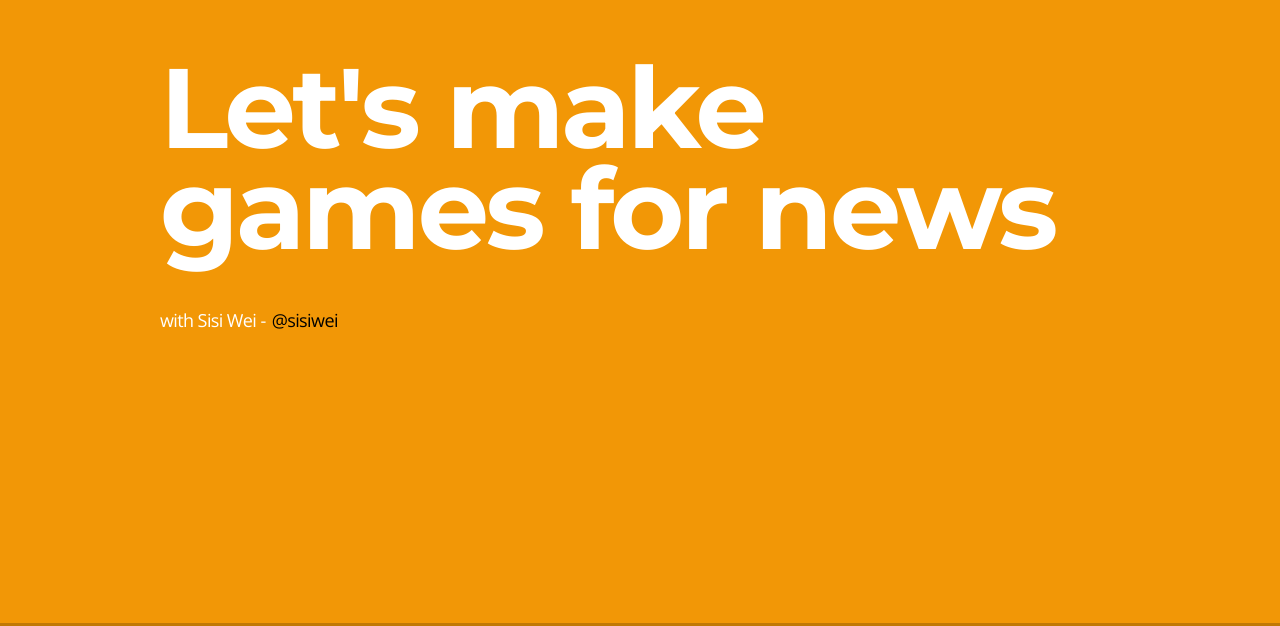
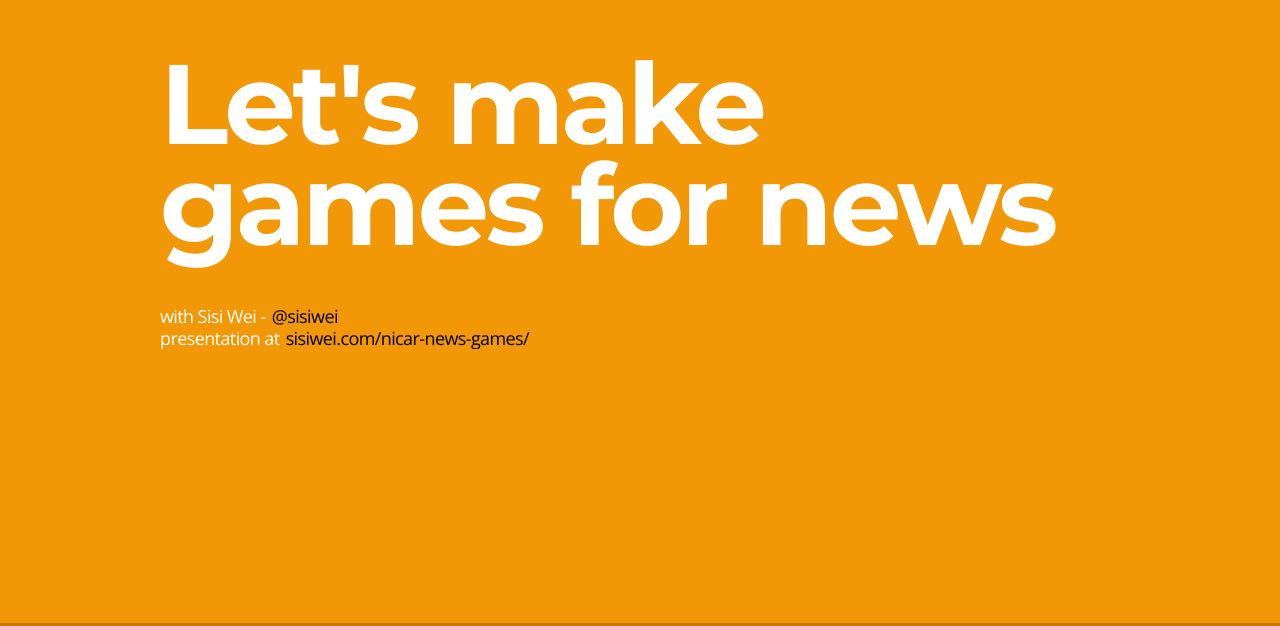
Before and after one commit to sisiwei/nicar-news-games, a website: page index.html in a window 1280 px wide. Shown: the part 174-800 px from the top of the page. Drawn offline with nearby package versions, Linux system fonts and the light colour scheme.

Commit message:
Adding presentation link for online

```diff
--- a/index.html
+++ b/index.html
@@ -39,7 +39,10 @@
 				<section>
 					<h2>Let's make games for news</h2>
 					<p class="margin-top">
-						<small>with Sisi Wei - <a href="http://twitter.com/sisiwei">@sisiwei</a></small>
+						<small>
+							with Sisi Wei - <a href="http://twitter.com/sisiwei">@sisiwei</a>
+							<br/>presentation at <a href="http://sisiwei.com/nicar-news-games/">sisiwei.com/nicar-news-games/</a>
+						</small>
 					</p>
 				</section>
 
@@ -121,5 +124,20 @@
 
 		</script>
 
+		<script type="text/javascript">
+
+		  var _gaq = _gaq || [];
+		  _gaq.push(['_setAccount', 'UA-8107008-1']);
+		  _gaq.push(['_setDomainName', 'sisiwei.com']);
+		  _gaq.push(['_trackPageview']);
+
+		  (function() {
+		    var ga = document.createElement('script'); ga.type = 'text/javascript'; ga.async = true;
+		    ga.src = ('https:' == document.location.protocol ? 'https://ssl' : 'http://www') + '.google-analytics.com/ga.js';
+		    var s = document.getElementsByTagName('script')[0]; s.parentNode.insertBefore(ga, s);
+		  })();
+
+		</script>
+
 	</body>
 </html>
```
